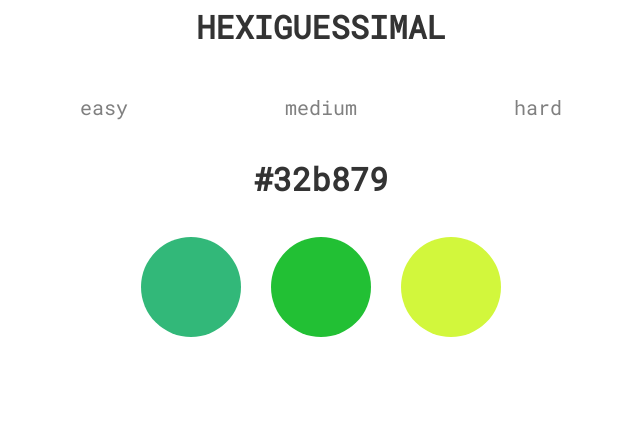
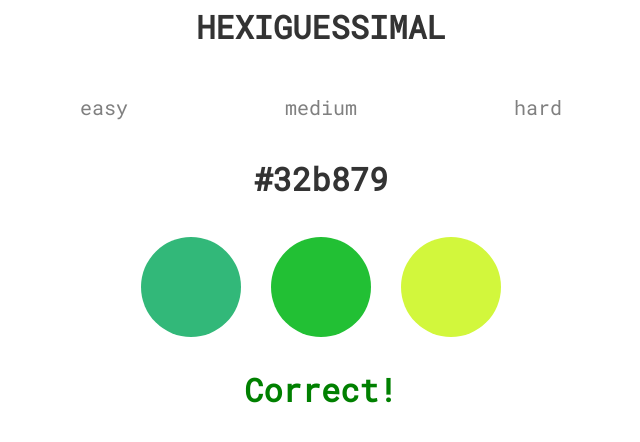
Before and after one commit to lukehampton6/hexiguessimal, a React (Create React App) app: page / in a window 1280 px wide. Both pictures are taken after a click on the item 510 px from the left and 286 px from the top of the page. Shown: the top 442 px of the page, without its empty margins (319-959 px from the left). Built offline with nearby package versions, Linux system fonts and the light colour scheme.

Commit message:
guess value displayed

```diff
--- a/src/components/GenerateColors.js
+++ b/src/components/GenerateColors.js
@@ -1,10 +1,11 @@
 import { useState } from "react";
 import { useSelector, useDispatch } from "react-redux";
-import { UPDATE_GUESS } from '../utils/actions';
+import { UPDATE_GUESS, UPDATE_ANSWER } from '../utils/actions';
 import RandomColor from "./RandomColor";
 
 function GenerateColors() {
     const guessValue = useSelector((state) => state.guessValue);
+    const answerValue = useSelector((state) => state.answerValue);
     const [mode, setMode] = useState(2);
     const dispatch = useDispatch();
 
@@ -68,6 +69,12 @@ function GenerateColors() {
                 )
             })}
             </ul>
+            {answerValue == "correct" &&
+            <h1 className="header correct">Correct!</h1>
+            }
+            {answerValue == "incorrect" &&
+            <h1 className="header incorrect">Incorrect...</h1>
+            }
             </div>
         </div>
     )
--- a/src/components/RandomColor.js
+++ b/src/components/RandomColor.js
@@ -1,6 +1,6 @@
 import {useState} from 'react'
 import { useDispatch } from "react-redux";
-import { UPDATE_GUESS } from '../utils/actions';
+import { UPDATE_GUESS, UPDATE_ANSWER } from '../utils/actions';
 
 function RandomColor({mappedColor, correctColor}) {
     const [show, setShow] = useState(false);
@@ -12,9 +12,17 @@ function RandomColor({mappedColor, correctColor}) {
             dispatch({
                 type: UPDATE_GUESS,
                 guessValue: "correct"
-            })
+            });
+            dispatch({
+                type: UPDATE_ANSWER,
+                answerValue: "correct"
+            });
         } else if (playerGuess !== correctColor) {
-            setShow(true)
+            setShow(true);
+            dispatch({
+                type: UPDATE_ANSWER,
+                answerValue: "incorrect"
+            });
         }
     }
 
--- a/src/index.css
+++ b/src/index.css
@@ -92,6 +92,14 @@ code {
   transform: scale(1.1);
 }
 
+.correct {
+  color: green;
+}
+
+.incorrect {
+  color: red;
+}
+
 .hidden {
   display: none;
 }
--- a/src/utils/actions.js
+++ b/src/utils/actions.js
@@ -1 +1,2 @@
 export const UPDATE_GUESS = "UPDATE_GUESS";
+export const UPDATE_ANSWER = "UPDATE_ANSWER";
--- a/src/utils/reducers.js
+++ b/src/utils/reducers.js
@@ -1,6 +1,6 @@
 import { useReducer } from "react";
 
-import { UPDATE_GUESS } from "./actions";
+import { UPDATE_GUESS, UPDATE_ANSWER } from "./actions";
 
 export const reducer = (state, action) => {
     switch (action.type) {
@@ -8,6 +8,11 @@ export const reducer = (state, action) => {
             return {
                 ...state,
                 guessValue: action.guessValue
+            };
+        case UPDATE_ANSWER:
+            return {
+                ...state,
+                answerValue: action.answerValue
             };
         default:
             return state;
--- a/src/utils/store.js
+++ b/src/utils/store.js
@@ -2,7 +2,8 @@ import { createStore } from "redux";
 import { reducer } from './reducers'
 
 const initialState = {
-  guessValue: "none"
+  guessValue: "none",
+  answerValue: ""
 }
 
 export default createStore(
```
